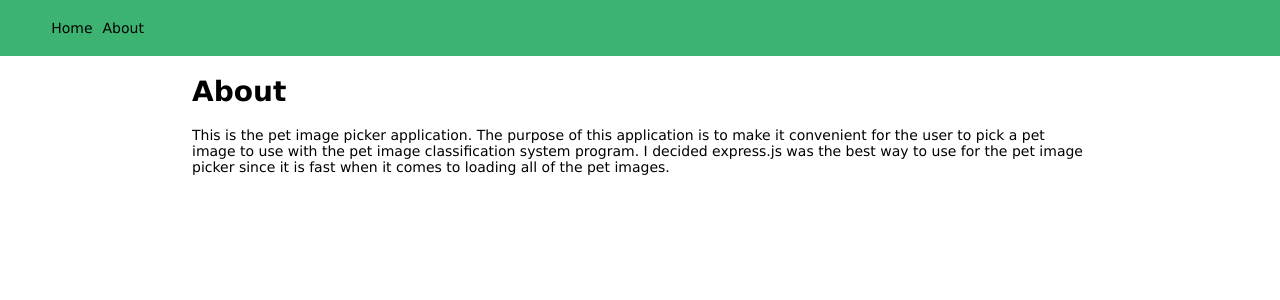
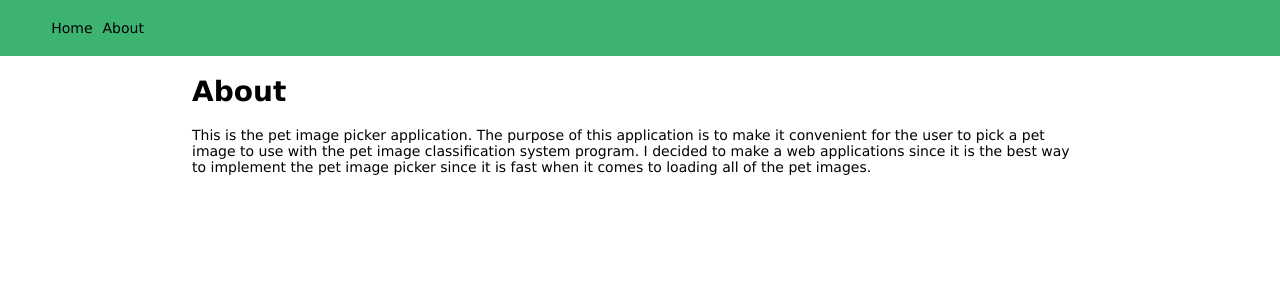
Before and after one commit to sagedemage/pet_image_classification_system, a Node server app: page /about in a window 1280 px wide. Shown: the top 300 px of the page. Run offline with Node 20, Linux system fonts and the light colour scheme.

Commit message:
updated the information in the about page

```diff
--- a/pet_image_picker/views/about.jade
+++ b/pet_image_picker/views/about.jade
@@ -5,5 +5,5 @@ block content
   p
     | This is the pet image picker application. The purpose of this application is to make it convenient
     | for the user to pick a pet image to use with the pet image classification system program. I decided
-    | express.js was the best way to use for the pet image picker since it is fast when it comes to
-    | loading all of the pet images.
+    | to make a web applications since it is the best way to implement the pet image picker since it is
+    | fast when it comes to loading all of the pet images.
```
